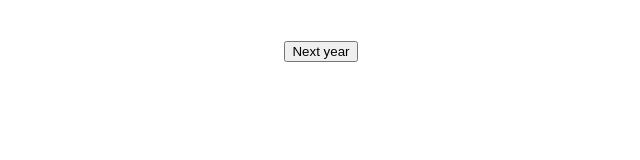
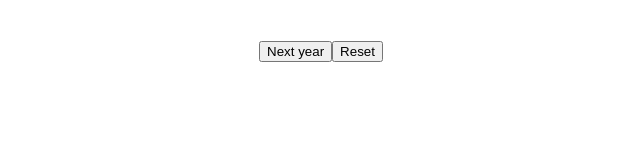
Before and after one commit to mbremyk/gamejam2020-06-12, a React (Create React App) app: page / in a window 1280 px wide. Shown: the top 160 px of the page, without its empty margins (319-959 px from the left). Built offline with nearby package versions, Linux system fonts and the light colour scheme.

Commit message:
Added reset button

```diff
--- a/src/App.js
+++ b/src/App.js
@@ -12,8 +12,17 @@ function App() {
         setValues(nextYear(values));
     }
 
+    let handleReset = () => {
+        setValues(defaults);
+        save();
+    }
+
+    let save = () => {
+        localStorage.setItem('values', JSON.stringify(values));
+    }
+
     useEffect(() => {
-        localStorage.setItem('values', JSON.stringify(values));
+        save();
     }, [values]);
 
     return (
@@ -21,6 +30,7 @@ function App() {
             <div>Population: {Math.round(values.population)}</div>
             <div>Gold: {Math.round(values.gold)}</div>
             <button onClick={handleNextYear}>Next year</button>
+            <button onClick={handleReset}>Reset</button>
         </div>
     );
 }
```
